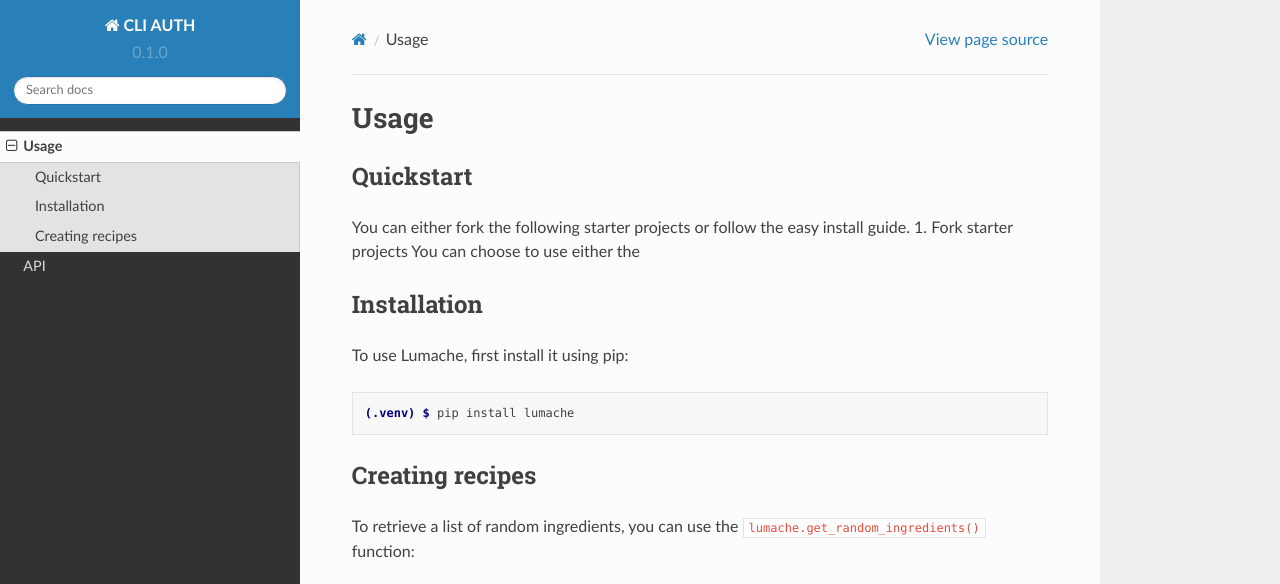
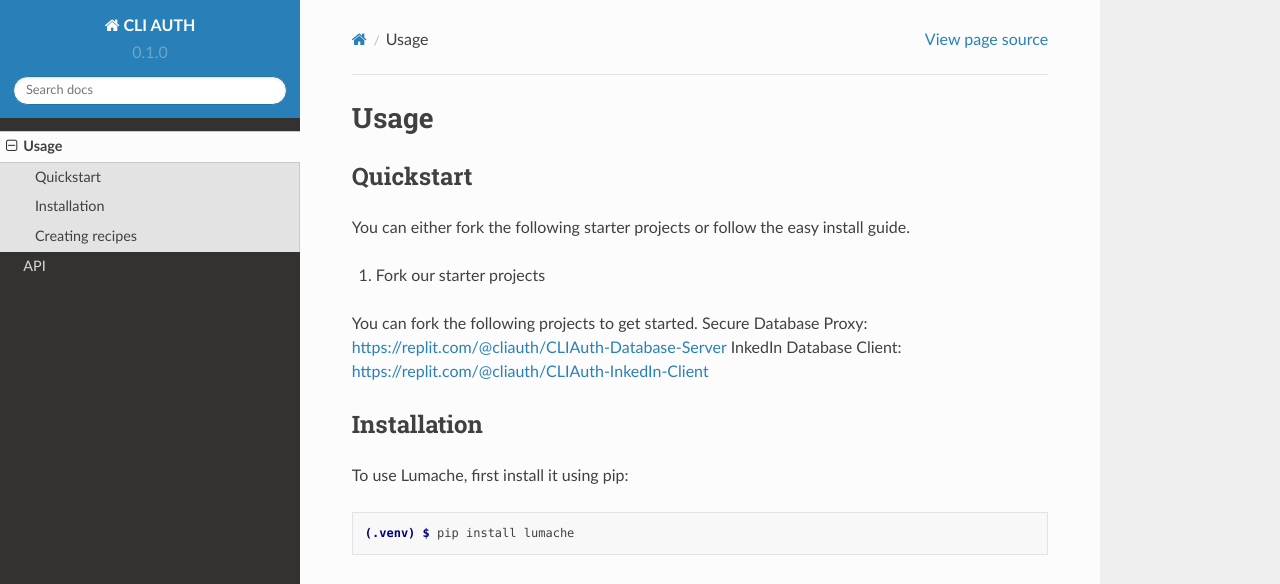
Before and after one commit to CLIAuth/cliauth-docs, a Sphinx documentation site: the page built from docs/source/usage.rst, in a window 1280 px wide and 1343 px high, cut to the strip 0-584 px from the top of the window. Built offline with Sphinx 7.4.7 and the Read the Docs theme 2.0.0, drawn with Linux system fonts in a browser that asks for light colours.

Commit message:
Update usage and add quickstart

```diff
--- a/docs/source/api.rst
+++ b/docs/source/api.rst
@@ -1,7 +1,2 @@
 API
 ===
-
-.. autosummary::
-   :toctree: generated
-
-   lumache
--- a/docs/source/usage.rst
+++ b/docs/source/usage.rst
@@ -7,8 +7,14 @@ Quickstart
 -----------
 
 You can either fork the following starter projects or follow the easy install guide.
-1. Fork starter projects
-You can choose to use either the
+
+1. Fork our starter projects
+
+You can fork the following projects to get started.
+Secure Database Proxy: https://replit.com/@cliauth/CLIAuth-Database-Server
+InkedIn Database Client: https://replit.com/@cliauth/CLIAuth-InkedIn-Client
+
+
 
 .. _installation:
 
```
